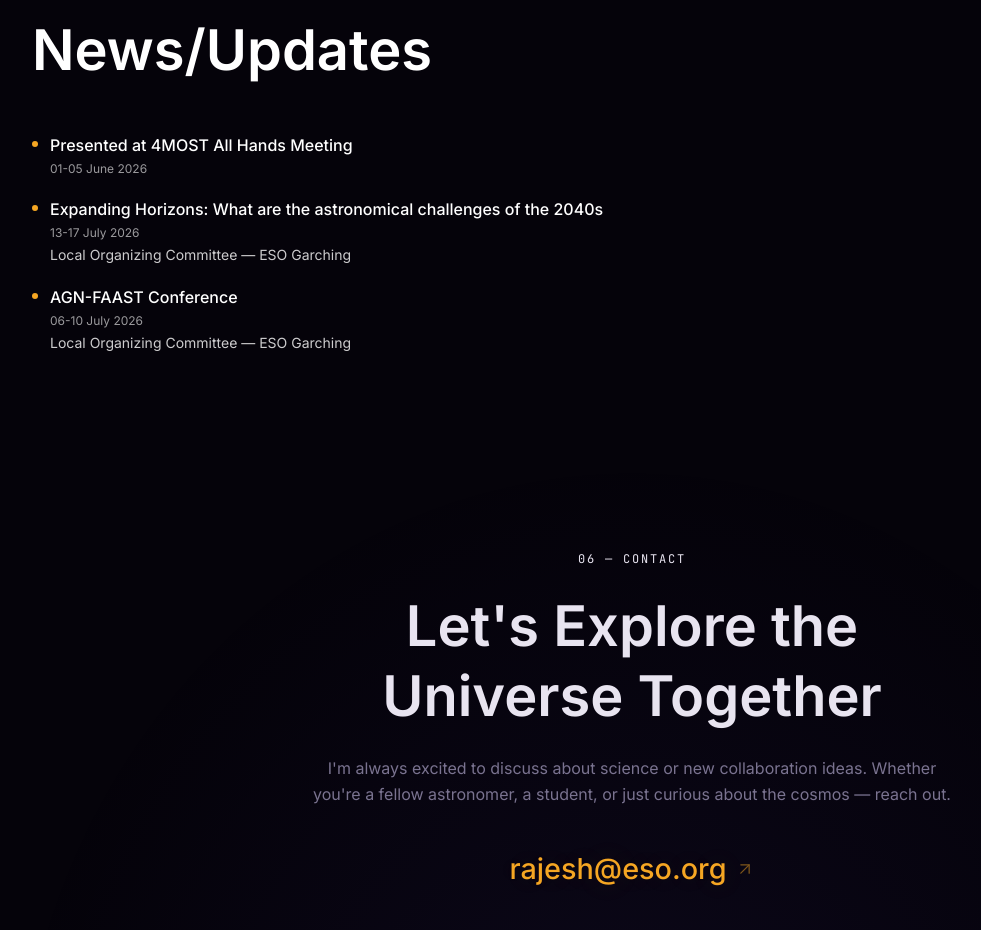
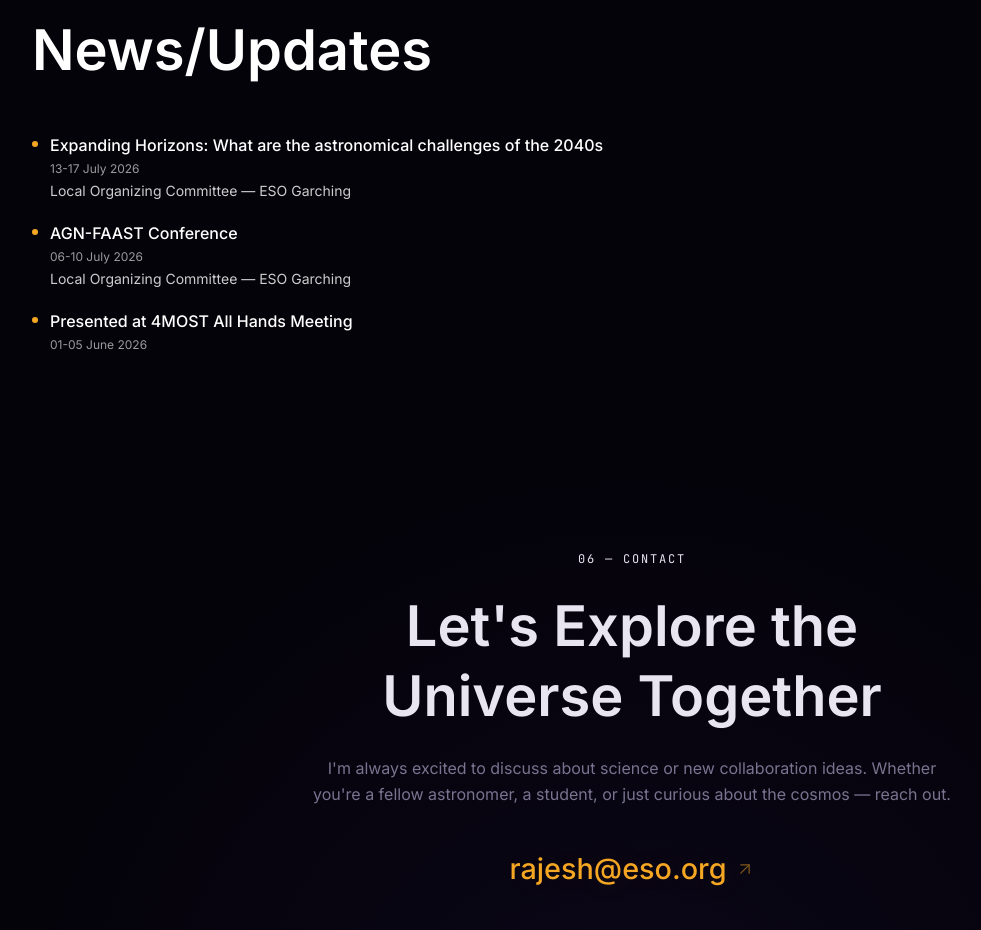
Before and after one commit to rajeshpotlia1/about, a React (Vite) app: page / in a window 1280 px wide. Shown: the part 3580-4510 px from the top of the page, without its empty margins (8-989 px from the left). Built offline with nearby package versions, Linux system fonts and the light colour scheme.

Commit message:
Reorder conference entries in CommunitySection

```diff
--- a/src/sections/CommunitySection.tsx
+++ b/src/sections/CommunitySection.tsx
@@ -16,10 +16,6 @@ interface Conference {
 
 const CONFERENCES: Conference[] = [
   {
-    name: "Presented at 4MOST All Hands Meeting",
-    year: "01-05 June 2026",
-  },
-  {
     name: "Expanding Horizons: What are the astronomical challenges of the 2040s",
     year: "13-17 July 2026",
     role: "Local Organizing Committee",
@@ -30,6 +26,10 @@ const CONFERENCES: Conference[] = [
     year: "06-10 July 2026",
     role: "Local Organizing Committee",
     location: "ESO Garching",
+  },
+  {
+    name: "Presented at 4MOST All Hands Meeting",
+    year: "01-05 June 2026",
   },
 ];
 export default function CommunitySection() {
```
